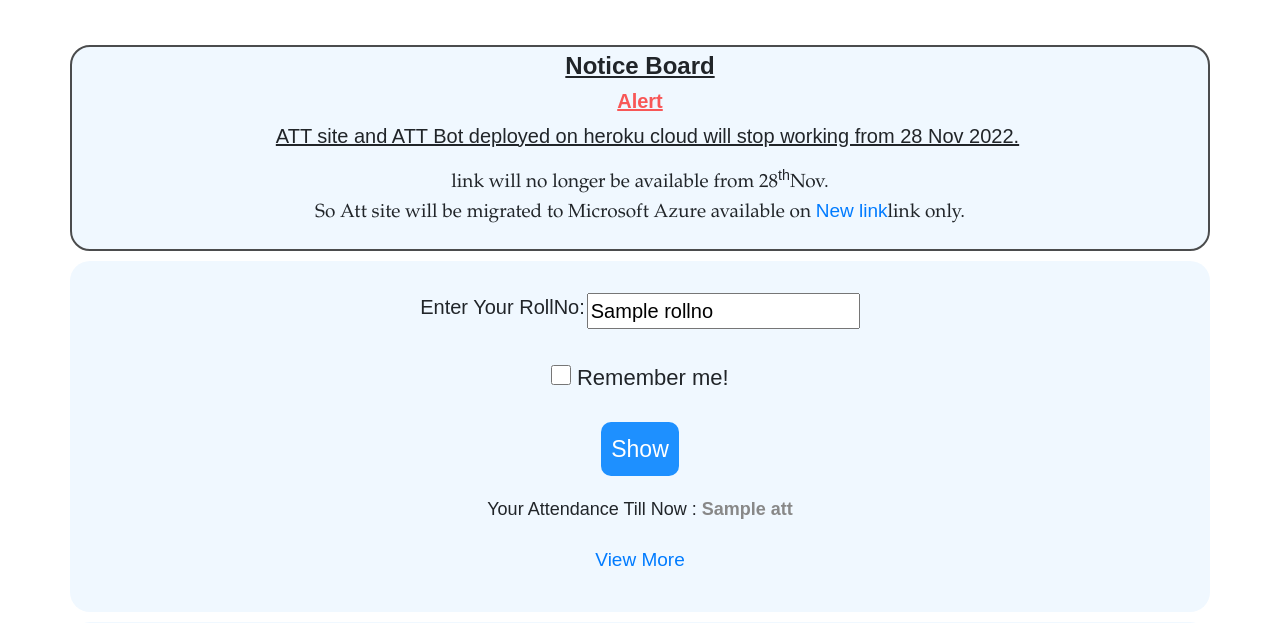
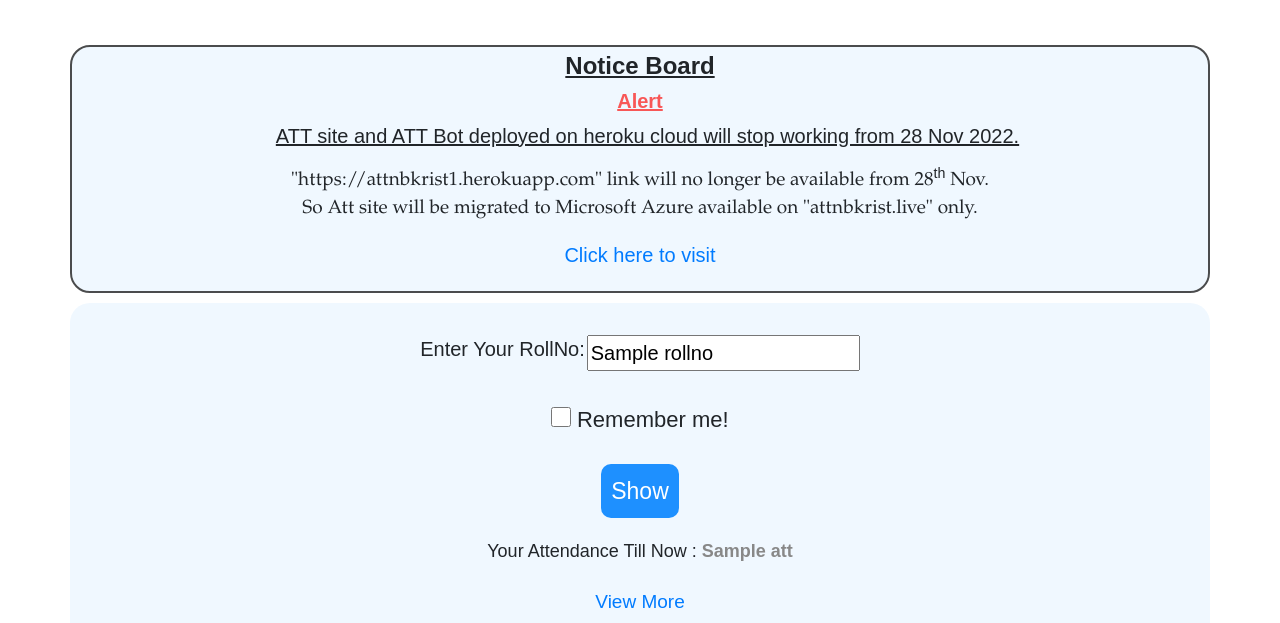
Before and after one commit to Sameer7878/connectatt, a Python web app: template templates/index.html in a window 1280 px wide. Shown: the part 75-698 px from the top of the page. Run offline with Jinja, Linux system fonts and the light colour scheme; the template is opened without the code that fills it: most values are stand-ins (such as "Sample title", 1, 10 or a date in 2020); some libraries are stand-ins or nearby versions.

Commit message:
Update index.html

```diff
--- a/templates/index.html
+++ b/templates/index.html
@@ -65,8 +65,9 @@
 
     <h5>Alert</h5>
     <p id="p1">ATT site and ATT Bot deployed on heroku cloud will stop working from 28 Nov 2022.</p>
-        <p id="p2"><a href="https://attnbkrist1.herokuapp.com"></a> link will no longer be available from 28<sup>th</sup>Nov.<br>
-So Att site will be migrated to Microsoft Azure available on <a href="https://attnbkrist.live/" > New link</a>link only.</p>
+        <p id="p2">"https://attnbkrist1.herokuapp.com" link will no longer be available from 28<sup>th</sup> Nov.<br>
+So Att site will be migrated to Microsoft Azure available on "attnbkrist.live" only.</p>
+        <P id="P2"> <a href="https://attnbkrist.live/" >Click here to visit</a></p>
     <!--<p id="p1">We Added AttAPI For Our Att Site.It Is Open For All Web Developers, You Can Use Our API To Get Our Site Data.</p>
     <p id="p2"><b>API-</b><span style="cursor: pointer">  https://attnbkrist1.herokuapp.com/attapi?roll=EnterRollNO</span></p>
     <p id="p1">For Slow Internet Connections Use This Link <br><br> <b>Note: </b><span id="p2">Just click the link to copy and paste on browser, add your RollNo at end of url.</span> </p>
```
